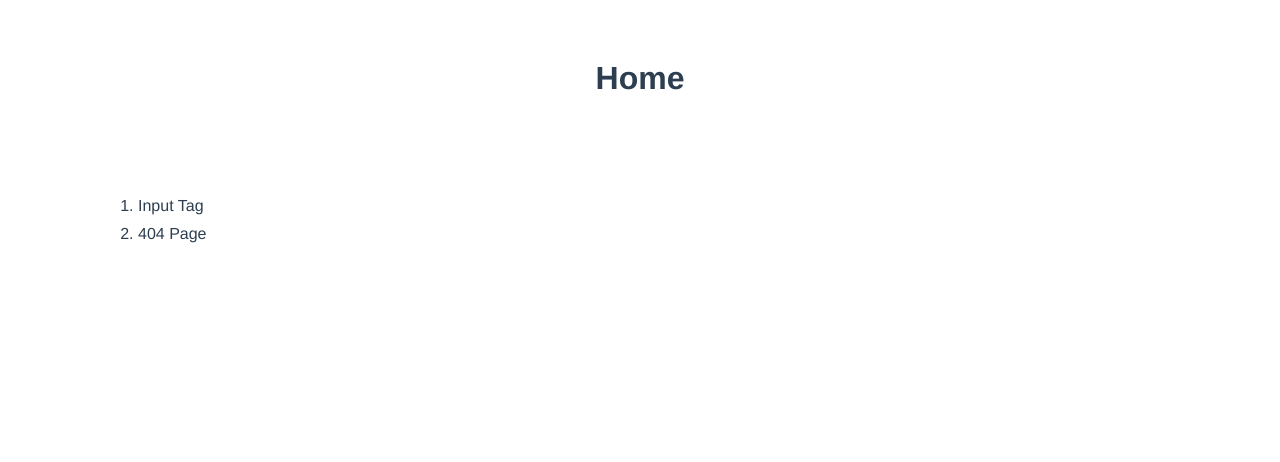
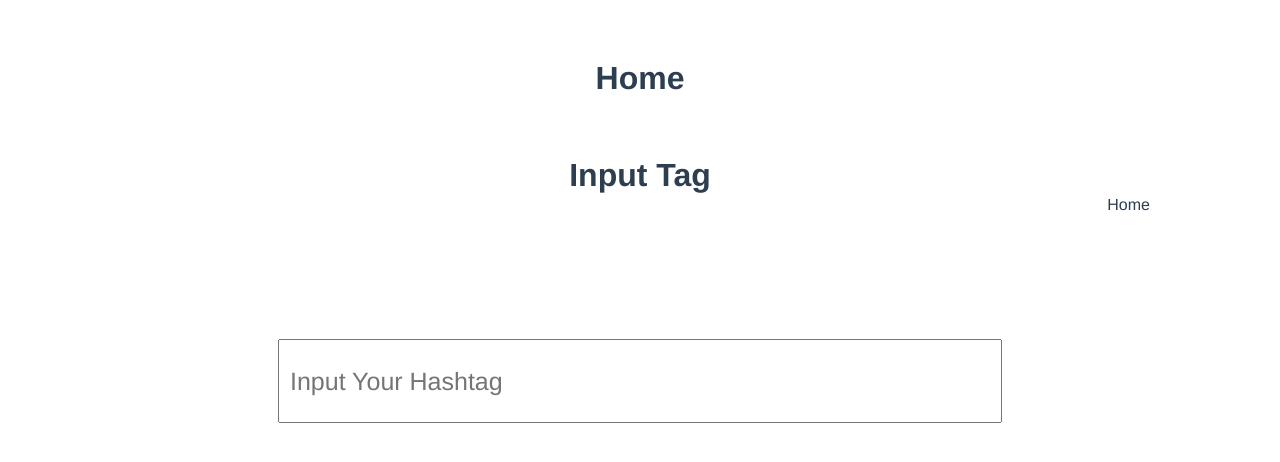
Before and after one commit to mahns1201/component, a Vue app in the folder vue/: page / in a window 1280 px wide. Before the commit this address had no page. Shown: the top 462 px of the page. Built offline with nearby package versions, Linux system fonts and the light colour scheme.

Commit message:
[refactor] home -> homepage

```diff
--- a/vue/src/router.js
+++ b/vue/src/router.js
@@ -1,14 +1,14 @@
 import { createWebHistory, createRouter } from "vue-router";
 
-import Home from "./views/Home.vue";
+import HomePage from "./views/HomePage.vue";
 import NotFound from "./views/NotFound.vue";
 import InputTag from "./components/InputTag.vue";
 
 const routes = [
   {
     path: "/",
-    name: "Home",
-    component: Home,
+    name: "HomePage",
+    component: HomePage,
   },
   {
     path: "/input-tag",
--- a/vue/src/views/Home.vue
+++ b/vue/src/views/HomePage.vue
@@ -1,15 +1,22 @@
 <template>
   <div>
     <h1>Home</h1>
-    <ol style="margin-top: 100px;">
+    <InputTag />
+    <!-- <ol style="margin-top: 100px;">
       <li @click="go('input-tag')"><span class="button">Input Tag</span></li>
       <li @click="go('494')"><span class="button">404 Page</span></li>
-    </ol>
+    </ol> -->
   </div>
 </template>
 
 <script>
+import InputTag from "../components/InputTag.vue";
+
 export default {
+  components: {
+    InputTag,
+  },
+
   methods: {
     go: function(path) {
       this.$router.push(`/${path}`);
```
